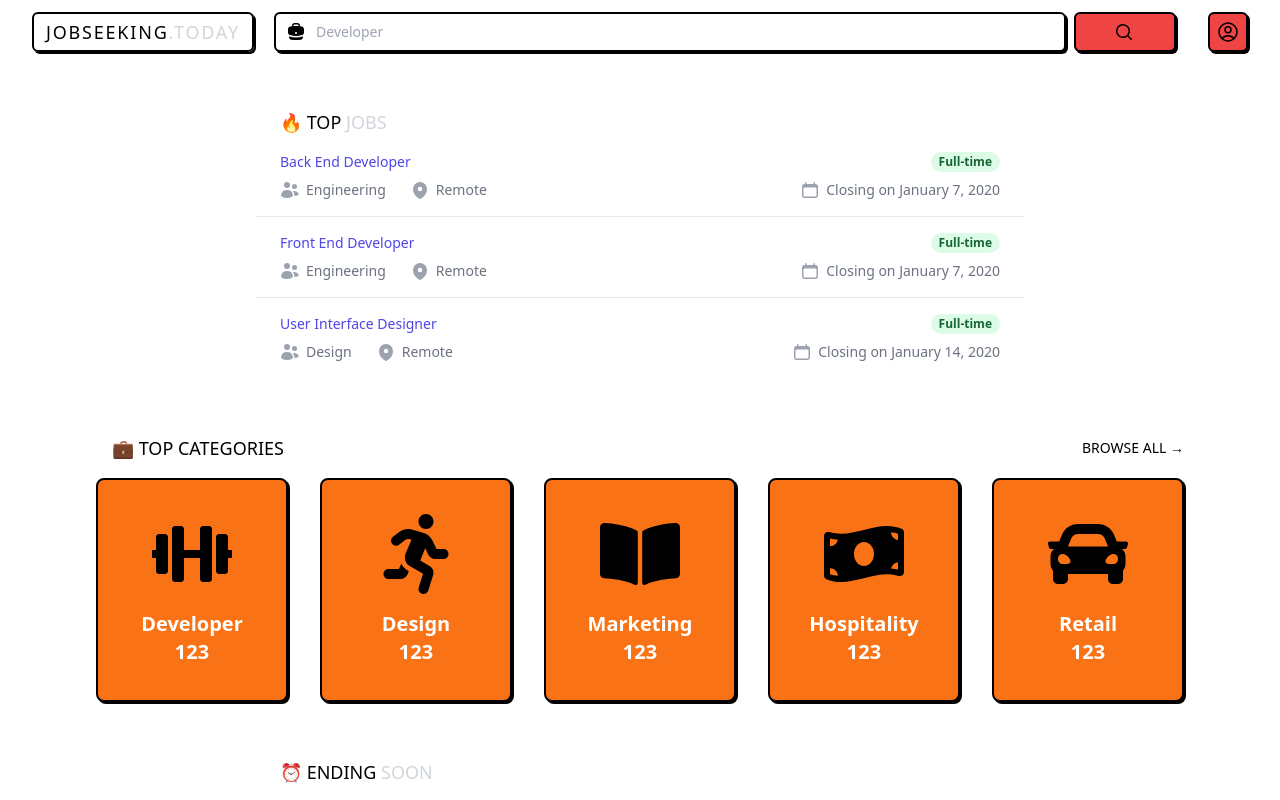
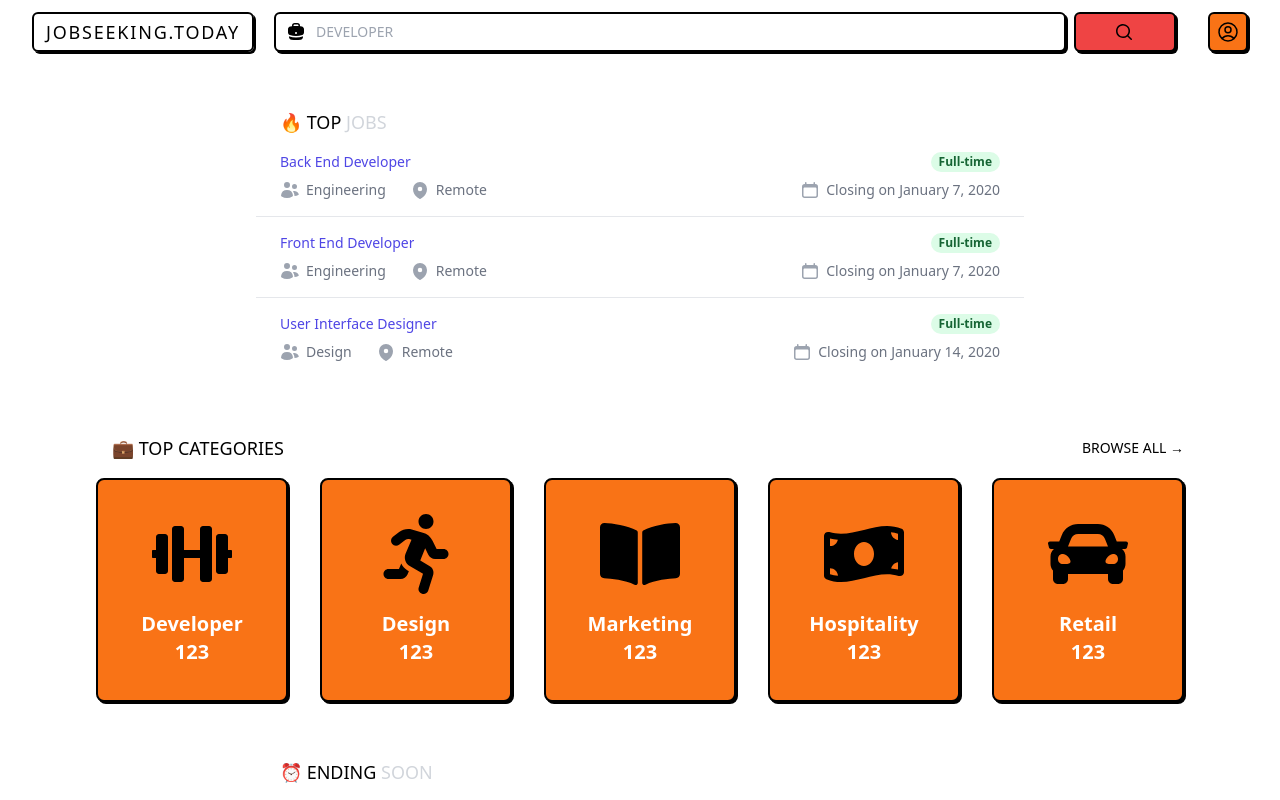
Before and after one commit to simonbeirouti/jobseeking.today_archive, a Next.js app: page / in a window 1280 px wide. Shown: the top 800 px of the page. Built offline with nearby package versions, Linux system fonts and the light colour scheme.

Commit message:
rmv uppercase styling

```diff
--- a/src/components/ui/NavBar.jsx
+++ b/src/components/ui/NavBar.jsx
@@ -13,11 +13,8 @@ export default function NavBar() {
                 href="/"
                 className="group p-1 rounded-md border-2 hidden md:block border-black shadow-[2px_2px_0px_#000] hover:shadow-[4px_4px_0px_#000]"
               >
-                <h1 className="tracking-widest font-light hidden md:inline uppercase text-lg">
-                  <span className="p-2">
-                    jobseeking
-                    <span className="text-gray-300">.today</span>
-                  </span>
+                <h1 className="tracking-widest font-medium hidden md:inline text-lg">
+                  <span className="p-2">JOBSEEKING.TODAY</span>
                 </h1>
               </Link>
 
@@ -26,7 +23,7 @@ export default function NavBar() {
               </div>
 
               <div className="flex items-center">
-                <div className="ml-4 flow-root border-2 border-black bg-red-500 shadow-[2px_2px_0px_#000] hover:shadow-[4px_4px_0px_#000] p-2 rounded-md lg:ml-8 hover:bg-red-400">
+                <div className="hover:transition-all ml-4 flow-root border-2 border-black bg-orange-500 shadow-[2px_2px_0px_#000] hover:shadow-[4px_4px_0px_#000] p-2 rounded-md lg:ml-8 hover:bg-orange-400">
                   <a href="#" className="group -m-2 flex items-center p-1.5">
                     <UserCircleIcon
                       className="h-6 w-6 flex-shrink-0"
--- a/src/components/ui/Search.jsx
+++ b/src/components/ui/Search.jsx
@@ -12,7 +12,7 @@ export default function Search() {
           name="search"
           id="search"
           className="block w-full rounded-md border-2 outline-none border-black shadow-[2px_2px_0px_#000] pl-10 text-black placeholder:text-gray-400 sm:text-sm sm:leading-6"
-          placeholder="Developer"
+          placeholder="DEVELOPER"
         />
       </div>
       <button
```
